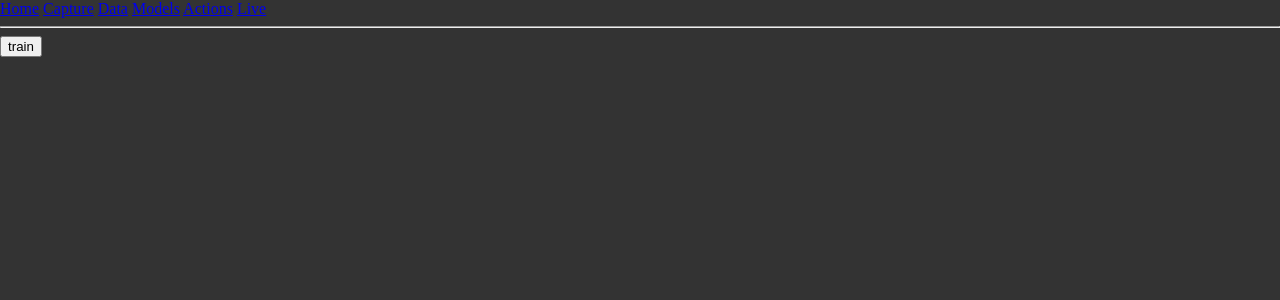
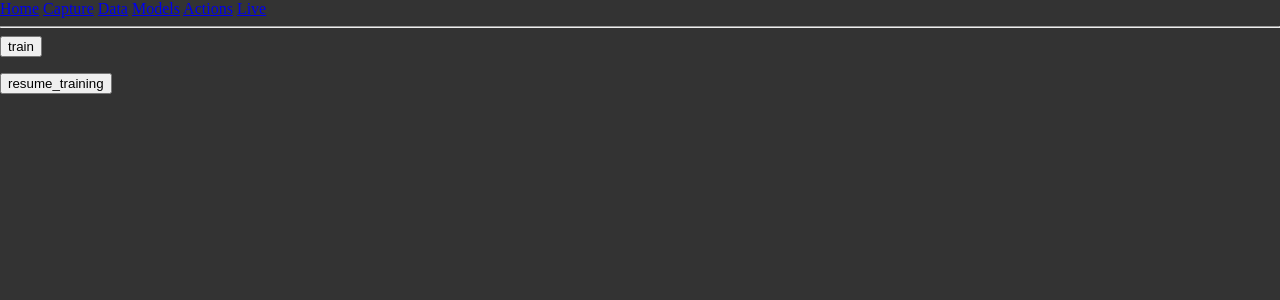
Before and after one commit to gozmo/handgestures, a Flask app: page /models in a window 1280 px wide. Shown: the top 300 px of the page. Run offline with Flask 2, Linux system fonts and the light colour scheme.

Commit message:
add support for resume training

```diff
--- a/handsignals/main.py
+++ b/handsignals/main.py
@@ -28,6 +28,9 @@ def read_images(filepath, request):
 def train():
     trainer.train()
 
+def resume_training():
+    trainer.train(resume=True)
+
 aided_batch_size = 10
 
 def set_aided_annotation_batch_size(batch_size):
@@ -44,10 +47,10 @@ def aided_annotation():
     dataset = dataset.subdataset(random_indices)
 
     predictions = classify_dataset(dataset)
-    print(predictions)
 
     value_extractor = lambda x: x[0]["score"]
 
+    #the problem is here, label is set present and then set to None
     predictions_and_data = zip(predictions, dataset)
     predictions_and_data = sorted(predictions_and_data, key=value_extractor)
 
@@ -62,7 +65,6 @@ def aided_annotation():
         aided[label].append(html_tuple)
 
     all_labels = dataset.all_labels()
-    print(aided)
 
     return aided, all_labels
 
--- a/handsignals/networks/simple_cnn.py
+++ b/handsignals/networks/simple_cnn.py
@@ -15,7 +15,7 @@ class ConvNet:
         self.cnn_model.double()
         self.cnn_model.to(device)
 
-    def train(self, dataset, epochs=50):
+    def train(self, dataset, epochs=150):
         dataloader = DataLoader(dataset, batch_size=32, shuffle=True)
         optimizer = Adam(self.cnn_model.parameters(),
                 lr=0.0001)
@@ -39,7 +39,9 @@ class ConvNet:
 
     def load(self):
         self.cnn_model = ConvNetModel(self.num_classes)
-        self.cnn_model.load_state_dict(torch.load("./torch.model"), map_location=device)
+        self.cnn_model.load_state_dict(torch.load("./torch.model"))
+        self.cnn_model.double()
+        self.cnn_model.to(device)
 
 class ConvNetModel(nn.Module):
     def __init__(self, num_classes=10):
--- a/handsignals/networks/trainer.py
+++ b/handsignals/networks/trainer.py
@@ -4,9 +4,11 @@ from handsignals.constants import Labels
 import numpy as np
 import torch
 
-def train():
+def train(resume=False):
     dataset = ImageDataset()
 
     conv_model = ConvNet(dataset.number_of_classes())
+    if resume:
+        conv_model.load()
     conv_model.train(dataset)
     conv_model.save()
--- a/handsignals/server/templates/models/base.html
+++ b/handsignals/server/templates/models/base.html
@@ -1,9 +1,15 @@
 {% extends "base.html" %}
 
 {% block content %}
-<form action="" method="POST" onsubmit="" name=train<
+<form action="" method="POST" onsubmit="" name=train
     <p>
-    <input type=submit value=train name=train>
+    <input type=submit value=train name=action>
+    </p>
+</form>
+
+<form action="" method="POST" onsubmit="" name="resume training"
+    <p>
+    <input type=submit value=resume_training name=action>
     </p>
 </form>
 
--- a/start_server.py
+++ b/start_server.py
@@ -58,9 +58,12 @@ def status():
 @app.route('/models', methods=["GET", "POST"])
 def models():
     if request.method == "POST":
-        #post_dict= request.form.to_dict()
+        post_dict= request.form.to_dict()
         #frames_to_capture= post_dict["frames_to_capture"]
-        main.train()
+        if post_dict["action"] == "train":
+            main.train()
+        else:
+            main.resume_training()
 
     return render_template("models/base.html")
 
```
